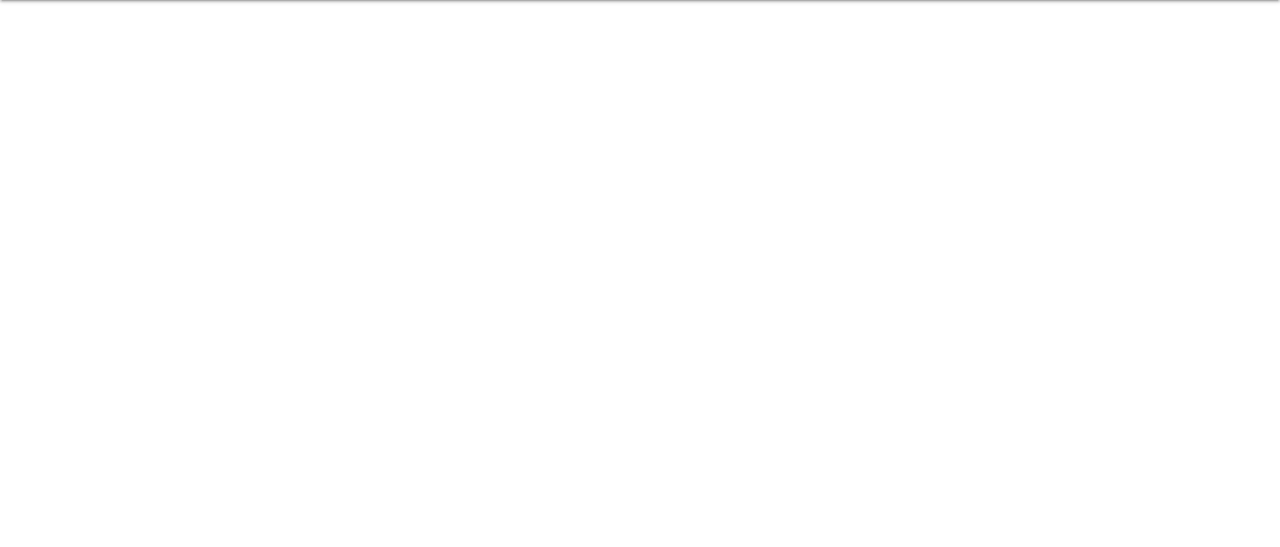
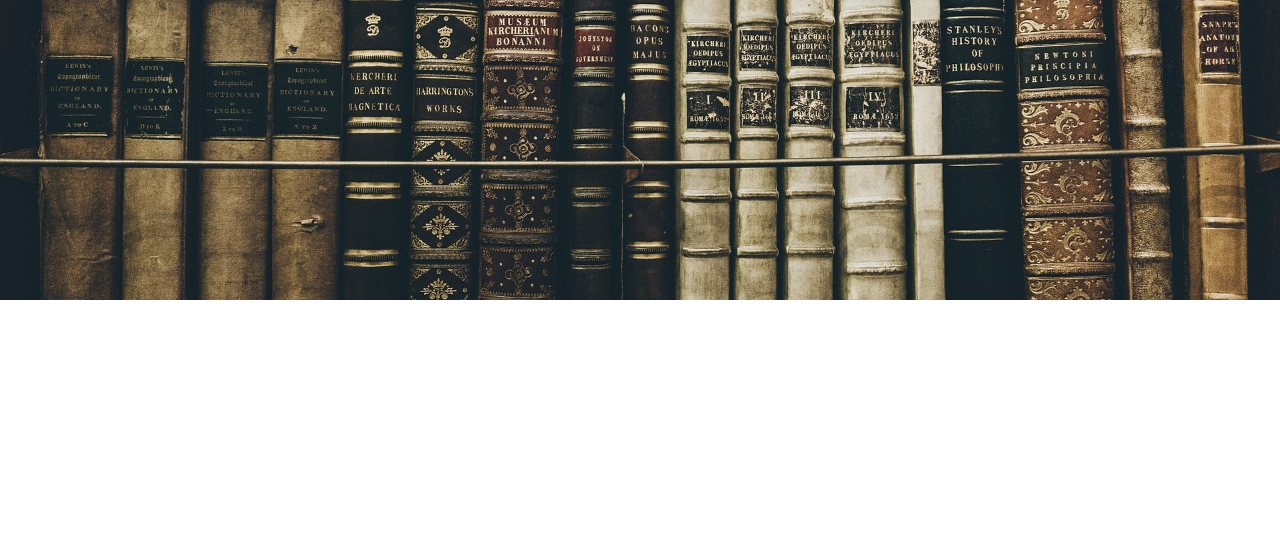
Before and after one commit to AnnaSeDab/BookSpire, a Flask app: page / in a window 1280 px wide. Shown: the part 64-611 px from the top of the page. Run offline with Flask 3, Linux system fonts and the light colour scheme; some libraries are stand-ins or nearby versions.

Commit message:
add: hero image to base.html

```diff
--- a/bookspire/static/css/style.css
+++ b/bookspire/static/css/style.css
@@ -2,8 +2,14 @@ body {
     display: flex;
     min-height: 100vh;
     flex-direction: column;
-  }
+}
 
-  main {
+main {
     flex: 1 0 auto;
-  }
+}
+
+#hero-image{
+    height:300px;
+    width: 100%;
+    object-fit: cover;
+}
--- a/bookspire/templates/base.html
+++ b/bookspire/templates/base.html
@@ -33,6 +33,11 @@
         <li><a href="">Log in</a></li>
     </ul>
 
+    <!-- Page Header -->
+	<header>
+        <img id="hero-image" src="{{ url_for('static', filename='img/book.jpg') }}" alt="Row of old book covers">
+	</header>
+
     <!--content block-->
     <main class="container">
         {% block content %}
```
Also changed, not shown: bookspire/static/img/book.jpg (added).
